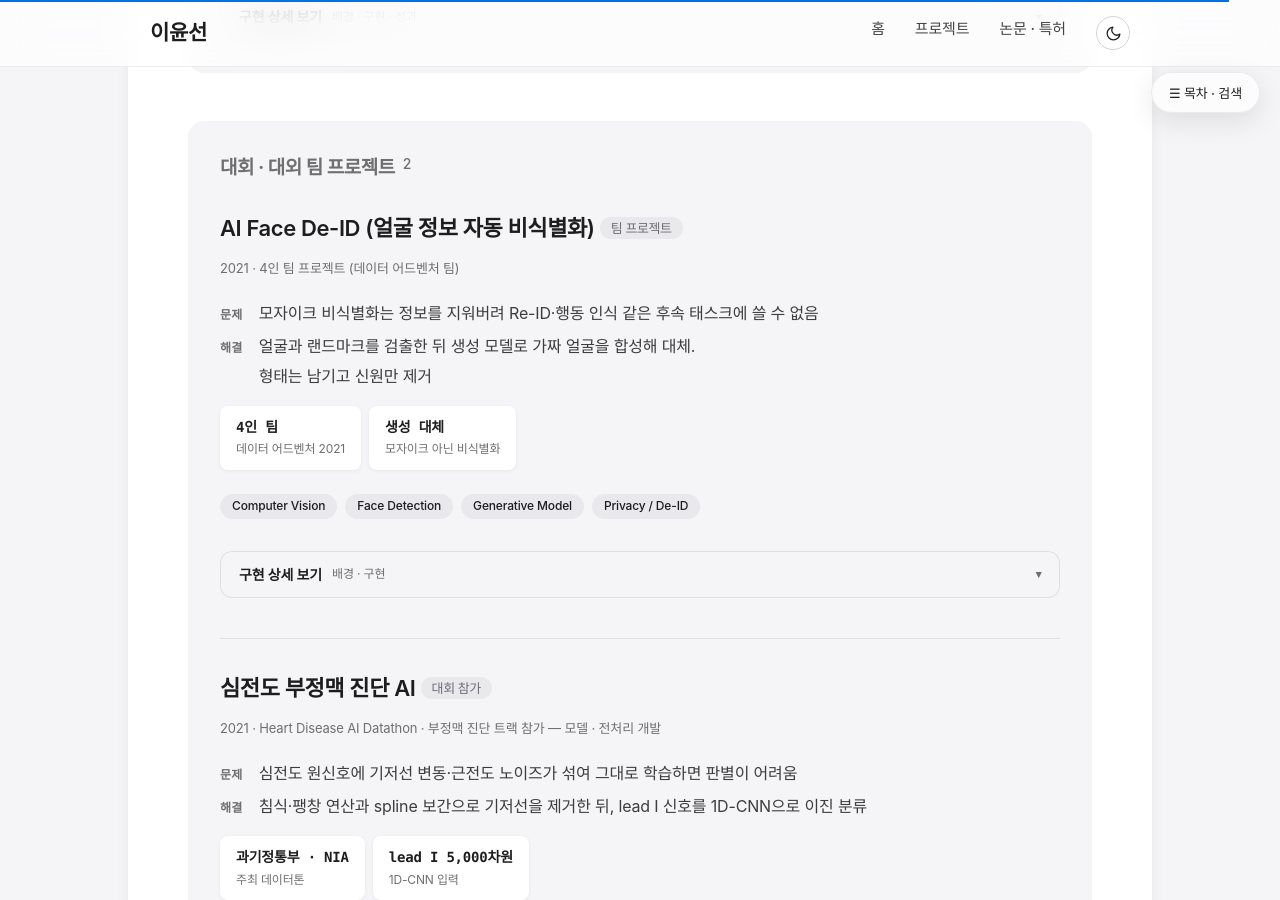
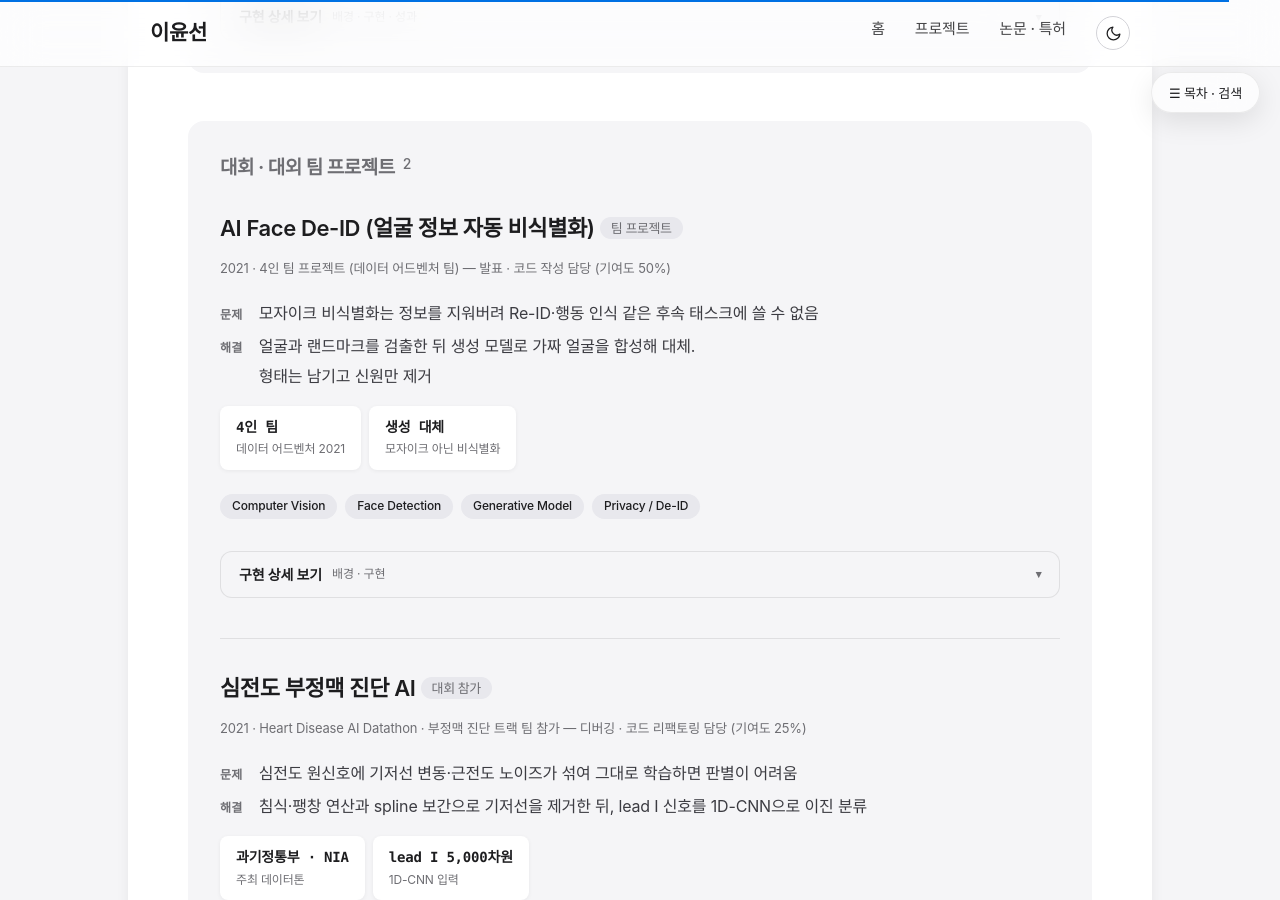
Before and after one commit to ckc5800/ckc5800.github.io, a Jekyll site: the page built from projects.html, in a window 1280 px wide and 900 px high, scrolled down 9969 px. Built offline with Jekyll 4.4.1, drawn with Linux system fonts in a browser that asks for light colours; some web fonts are replaced.

Commit message:
심전도·De-ID 카드에 노션 프로젝트 DB의 본인 역할·기여도 명시
노션 DB 링크 ID로 대조한 결과:
- 심전도(20d0…de209f1): 2021.10 · 기여도 25% · 담당 "디버깅, 코드 수정(리펙토링)"
  → 메타가 "모델 · 전처리 개발"이라 팀 결과를 본인 작업으로 읽히던 것 정정
- AI Face De-ID(20a0…92e4eca): 2021.12 · 기여도 50% · 담당 "발표, 코드 작성"
  → 역할 표기가 없던 메타에 추가
포스터·슬라이드로 주최(과기정통부·NIA)·주관(연세대·서울대병원), 4인 팀
(데이터 어드벤처 팀) 구성은 확인됨.

Co-Authored-By: Claude Opus 5 <noreply@anthropic.com>

```diff
--- a/projects.html
+++ b/projects.html
@@ -1152,7 +1152,7 @@ title: 프로젝트
 
 <div class="project">
     <h3 id="deid">AI Face De-ID (얼굴 정보 자동 비식별화) <span class="badge">팀 프로젝트</span></h3>
-    <p class="project-meta">2021 · 4인 팀 프로젝트 (데이터 어드벤처 팀)</p>
+    <p class="project-meta">2021 · 4인 팀 프로젝트 (데이터 어드벤처 팀) — 발표 · 코드 작성 담당 (기여도 50%)</p>
     <dl class="ps">
         <dt>문제</dt><dd>모자이크 비식별화는 정보를 지워버려 Re-ID·행동 인식 같은 후속 태스크에 쓸 수 없음</dd>
         <dt>해결</dt><dd><span class="sentence">얼굴과 랜드마크를 검출한 뒤 생성 모델로 가짜 얼굴을 합성해 대체.</span><span class="sentence">형태는 남기고 신원만 제거</span></dd>
@@ -1188,7 +1188,7 @@ title: 프로젝트
 
 <div class="project">
     <h3 id="ecg">심전도 부정맥 진단 AI <span class="badge">대회 참가</span></h3>
-    <p class="project-meta">2021 · Heart Disease AI Datathon · 부정맥 진단 트랙 참가 — 모델 · 전처리 개발</p>
+    <p class="project-meta">2021 · Heart Disease AI Datathon · 부정맥 진단 트랙 팀 참가 — 디버깅 · 코드 리팩토링 담당 (기여도 25%)</p>
     <dl class="ps">
         <dt>문제</dt><dd>심전도 원신호에 기저선 변동·근전도 노이즈가 섞여 그대로 학습하면 판별이 어려움</dd>
         <dt>해결</dt><dd>침식·팽창 연산과 spline 보간으로 기저선을 제거한 뒤, lead I 신호를 1D-CNN으로 이진 분류</dd>
```
